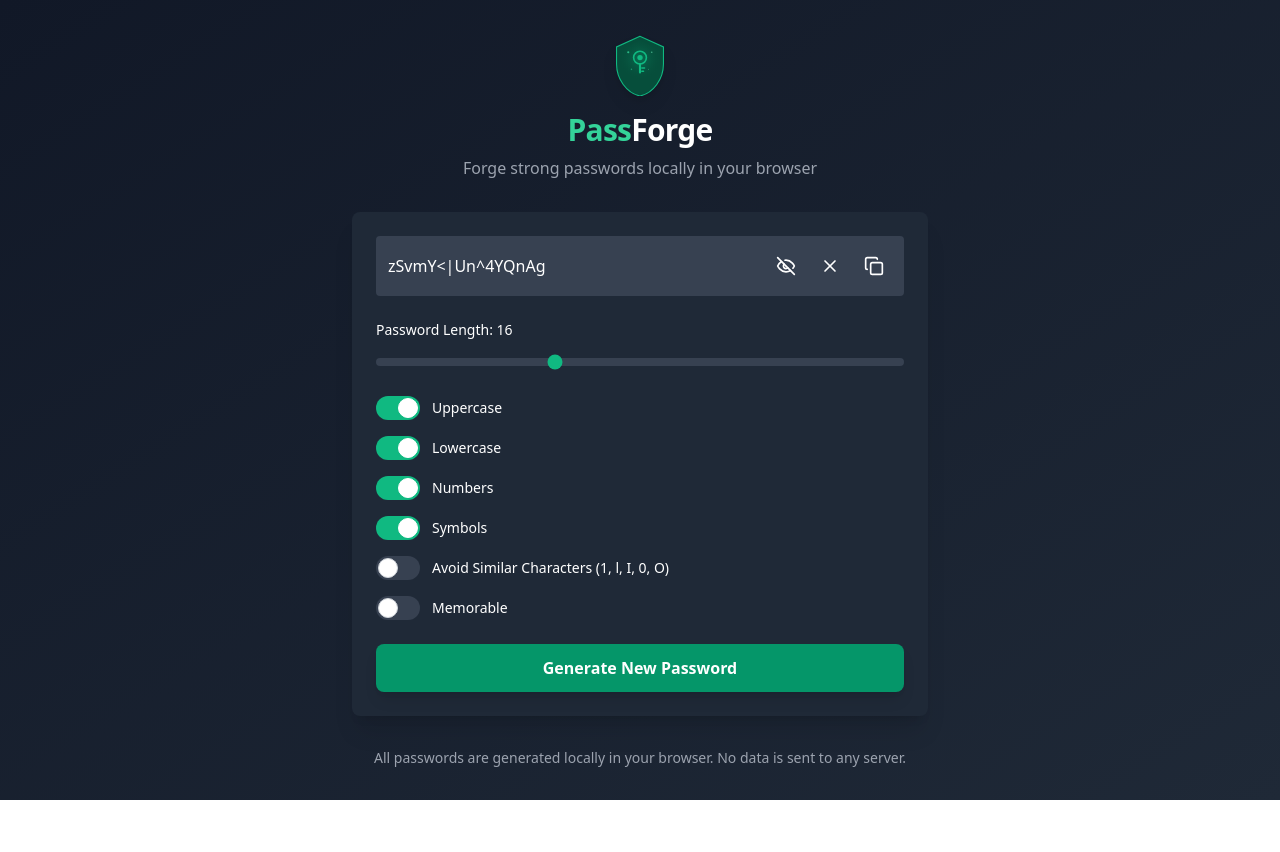
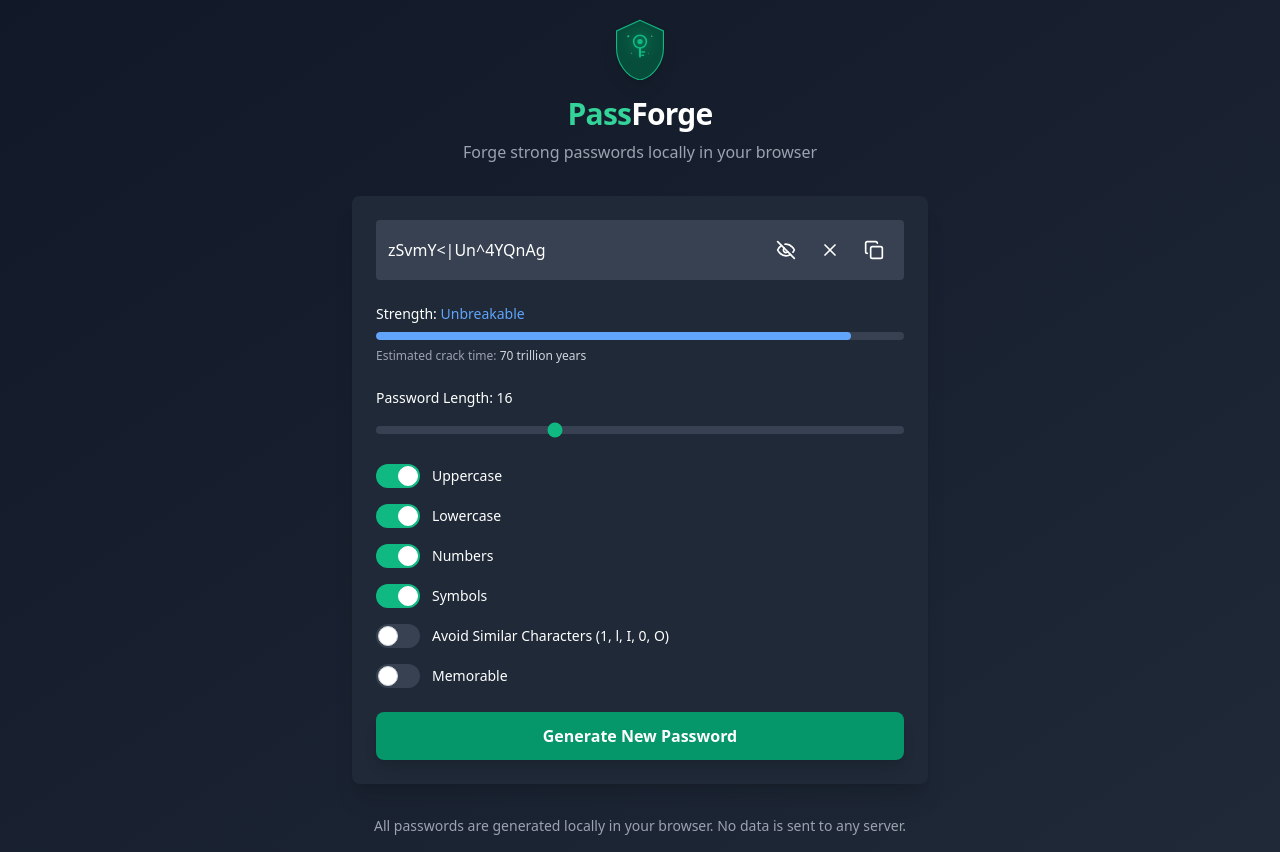
Before and after one commit to zingero/pass-forge, a React (Vite) app: page / in a window 1280 px wide. Before the commit the page ends 800 px from the top, so only its background shows below. Built offline with nearby package versions, Linux system fonts and the light colour scheme.

Commit message:
Refactor password generation logic: increase clipboard clear delay to 10 seconds, add password strength calculation, and implement entropy metrics for password evaluation

```diff
--- a/src/App.tsx
+++ b/src/App.tsx
@@ -1,9 +1,9 @@
 import { useState, useEffect, useCallback, useRef } from 'react';
 import { Copy, X, Check, Eye, EyeOff } from 'lucide-react';
-import { generatePassword as generate, PasswordOptions, MIN_LENGTH, MAX_LENGTH } from './passwordGenerator';
+import { generatePassword as generate, getPasswordStrength, PasswordOptions, PasswordStrength, MIN_LENGTH, MAX_LENGTH } from './passwordGenerator';
 import logoSvg from '/logo.svg';
 
-const CLIPBOARD_CLEAR_DELAY_SEC = 3;
+const CLIPBOARD_CLEAR_DELAY_SEC = 10;
 
 const optionEntries: { key: keyof PasswordOptions; label: string }[] = [
   { key: 'uppercase', label: 'Uppercase' },
@@ -16,6 +16,7 @@ const optionEntries: { key: keyof PasswordOptions; label: string }[] = [
 
 function App() {
   const [password, setPassword] = useState('');
+  const [strength, setStrength] = useState<PasswordStrength | null>(null);
   const [copied, setCopied] = useState(false);
   const [error, setError] = useState<string | null>(null);
   const [length, setLength] = useState(16);
@@ -38,11 +39,14 @@ function App() {
 
   const generatePassword = useCallback(() => {
     try {
-      setPassword(generate(length, options));
+      const newPassword = generate(length, options);
+      setPassword(newPassword);
+      setStrength(getPasswordStrength(newPassword, options));
       setError(null);
       setShowPassword(true);
     } catch (e) {
       setPassword('');
+      setStrength(null);
       setError((e as Error).message);
     }
   }, [length, options]);
@@ -137,6 +141,7 @@ function App() {
 
   const clearPassword = () => {
     setPassword('');
+    setStrength(null);
     if (clipboardTimeoutRef.current) clearTimeout(clipboardTimeoutRef.current);
     if (countdownIntervalRef.current) clearInterval(countdownIntervalRef.current);
     setClipboardCountdown(null);
@@ -210,6 +215,58 @@ function App() {
             <p className="text-red-400 text-sm" role="alert">{error}</p>
           )}
 
+          {strength && password && (
+            <div className="space-y-2">
+              <div className="text-sm font-medium">
+                  Strength:{' '}
+                  <span className={
+                    strength.level === 'pathetic' ? 'text-red-500' :
+                    strength.level === 'weak' ? 'text-red-400' :
+                    strength.level === 'meh' ? 'text-orange-400' :
+                    strength.level === 'fair' ? 'text-amber-400' :
+                    strength.level === 'decent' ? 'text-yellow-300' :
+                    strength.level === 'solid' ? 'text-lime-400' :
+                    strength.level === 'strong' ? 'text-emerald-400' :
+                    strength.level === 'fortress' ? 'text-cyan-400' :
+                    strength.level === 'unbreakable' ? 'text-blue-400' :
+                    'text-purple-400'
+                  }>
+                    {{
+                      pathetic: 'Pathetic',
+                      weak: 'Weak',
+                      meh: 'Meh',
+                      fair: 'Fair',
+                      decent: 'Decent',
+                      solid: 'Solid',
+                      strong: 'Strong',
+                      fortress: 'Fortress',
+                      unbreakable: 'Unbreakable',
+                      overkill: 'Overkill',
+                    }[strength.level]}
+                  </span>
+              </div>
+              <div className="w-full h-2 bg-gray-700 rounded-full overflow-hidden">
+                <div
+                  className={`h-full rounded-full transition-all duration-300 ${
+                    strength.level === 'pathetic' ? 'bg-red-500 w-[10%]' :
+                    strength.level === 'weak' ? 'bg-red-400 w-[20%]' :
+                    strength.level === 'meh' ? 'bg-orange-400 w-[30%]' :
+                    strength.level === 'fair' ? 'bg-amber-400 w-[40%]' :
+                    strength.level === 'decent' ? 'bg-yellow-300 w-[50%]' :
+                    strength.level === 'solid' ? 'bg-lime-400 w-[60%]' :
+                    strength.level === 'strong' ? 'bg-emerald-500 w-[70%]' :
+                    strength.level === 'fortress' ? 'bg-cyan-400 w-[80%]' :
+                    strength.level === 'unbreakable' ? 'bg-blue-400 w-[90%]' :
+                    'bg-purple-400 w-full'
+                  }`}
+                />
+              </div>
+              <p className="text-xs text-gray-400">
+                Estimated crack time: <span className="text-gray-300">{strength.crackTime}</span>
+              </p>
+            </div>
+          )}
+
           <div className="space-y-6">
             <div>
               <label htmlFor="password-length" className="flex justify-between text-sm font-medium mb-2">
--- a/src/passwordGenerator.ts
+++ b/src/passwordGenerator.ts
@@ -160,3 +160,93 @@ export function generatePassword(length: number, options: PasswordOptions): stri
     ? generateMemorablePassword(length, options)
     : generateRandomPassword(length, options);
 }
+
+export type StrengthLevel = 'pathetic' | 'weak' | 'meh' | 'fair' | 'decent' | 'solid' | 'strong' | 'fortress' | 'unbreakable' | 'overkill';
+
+export interface PasswordStrength {
+  entropy: number;
+  level: StrengthLevel;
+  crackTime: string;
+}
+
+export function calculateEntropy(password: string, options?: PasswordOptions): number {
+  if (!password) return 0;
+
+  if (options?.memorable && (options.uppercase || options.lowercase)) {
+    return calculateMemorableEntropy(password, options);
+  }
+
+  let poolSize = 0;
+  if (/[a-z]/.test(password)) poolSize += 26;
+  if (/[A-Z]/.test(password)) poolSize += 26;
+  if (/[0-9]/.test(password)) poolSize += 10;
+  if (/[^a-zA-Z0-9]/.test(password)) poolSize += 33;
+
+  if (poolSize === 0) return 0;
+  return password.length * Math.log2(poolSize);
+}
+
+function calculateMemorableEntropy(password: string, options: PasswordOptions): number {
+  const { numbers, symbols } = getCharsets(options);
+
+  // Estimate word count from the word budget portion
+  const reservedNumbers = options.numbers ? 2 : 0;
+  const reservedSymbols = options.symbols ? 2 : 0;
+  const wordBudget = password.length - reservedNumbers - reservedSymbols;
+
+  // Average word length in our list is ~4.5 chars; estimate word count
+  const avgWordLength = 4.5;
+  const estimatedWords = Math.max(1, Math.round(wordBudget / avgWordLength));
+
+  // Each word is chosen from ~622 candidates (filtered by length, but this is a good estimate)
+  const wordEntropy = estimatedWords * Math.log2(commonWords.length);
+
+  // Each digit is chosen from the digit pool
+  const digitEntropy = reservedNumbers * Math.log2(numbers.length || 1);
+
+  // Each symbol is chosen from the symbol pool
+  const symbolEntropy = reservedSymbols * Math.log2(symbols.length || 1);
+
+  return wordEntropy + digitEntropy + symbolEntropy;
+}
+
+function formatCrackTime(seconds: number): string {
+  if (seconds < 1) return 'Instant';
+  if (seconds < 60) return `${Math.round(seconds)} seconds`;
+  const minutes = seconds / 60;
+  if (minutes < 60) return `${Math.round(minutes)} minutes`;
+  const hours = minutes / 60;
+  if (hours < 24) return `${Math.round(hours)} hours`;
+  const days = hours / 24;
+  if (days < 365) return `${Math.round(days)} days`;
+  const years = days / 365;
+  if (years < 1e3) return `${Math.round(years)} years`;
+  if (years < 1e6) return `${Math.round(years / 1e3)} thousand years`;
+  if (years < 1e9) return `${Math.round(years / 1e6)} million years`;
+  if (years < 1e12) return `${Math.round(years / 1e9)} billion years`;
+  return `${Math.round(years / 1e12)} trillion years`;
+}
+
+export function getPasswordStrength(password: string, options?: PasswordOptions): PasswordStrength {
+  const entropy = calculateEntropy(password, options);
+
+  let level: StrengthLevel;
+  if (entropy < 20) level = 'pathetic';
+  else if (entropy < 35) level = 'weak';
+  else if (entropy < 45) level = 'meh';
+  else if (entropy < 55) level = 'fair';
+  else if (entropy < 65) level = 'decent';
+  else if (entropy < 75) level = 'solid';
+  else if (entropy < 85) level = 'strong';
+  else if (entropy < 100) level = 'fortress';
+  else if (entropy < 120) level = 'unbreakable';
+  else level = 'overkill';
+
+  // Assume 10 billion guesses per second (modern GPU cluster)
+  const guessesPerSecond = 1e10;
+  const combinations = Math.pow(2, entropy);
+  const avgSeconds = combinations / (2 * guessesPerSecond);
+  const crackTime = formatCrackTime(avgSeconds);
+
+  return { entropy, level, crackTime };
+}
```
Also changed, not shown: 2 other files (tests, documents, lock files or other folders).
